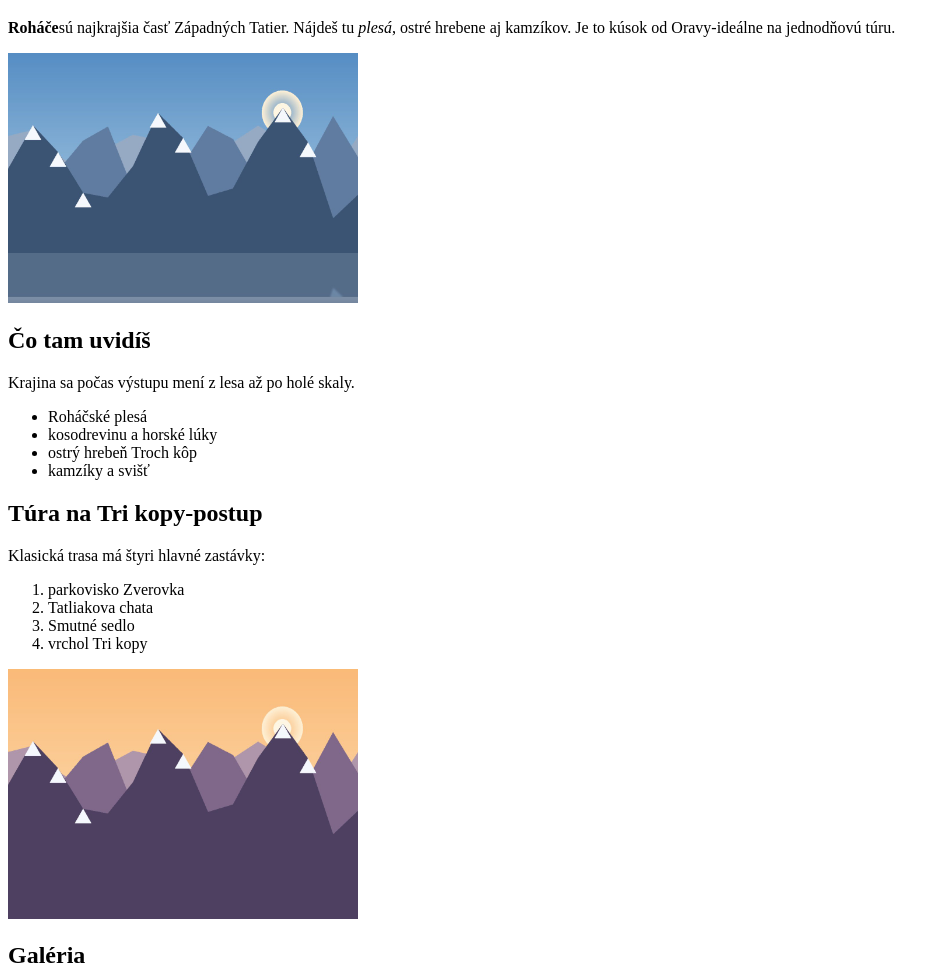
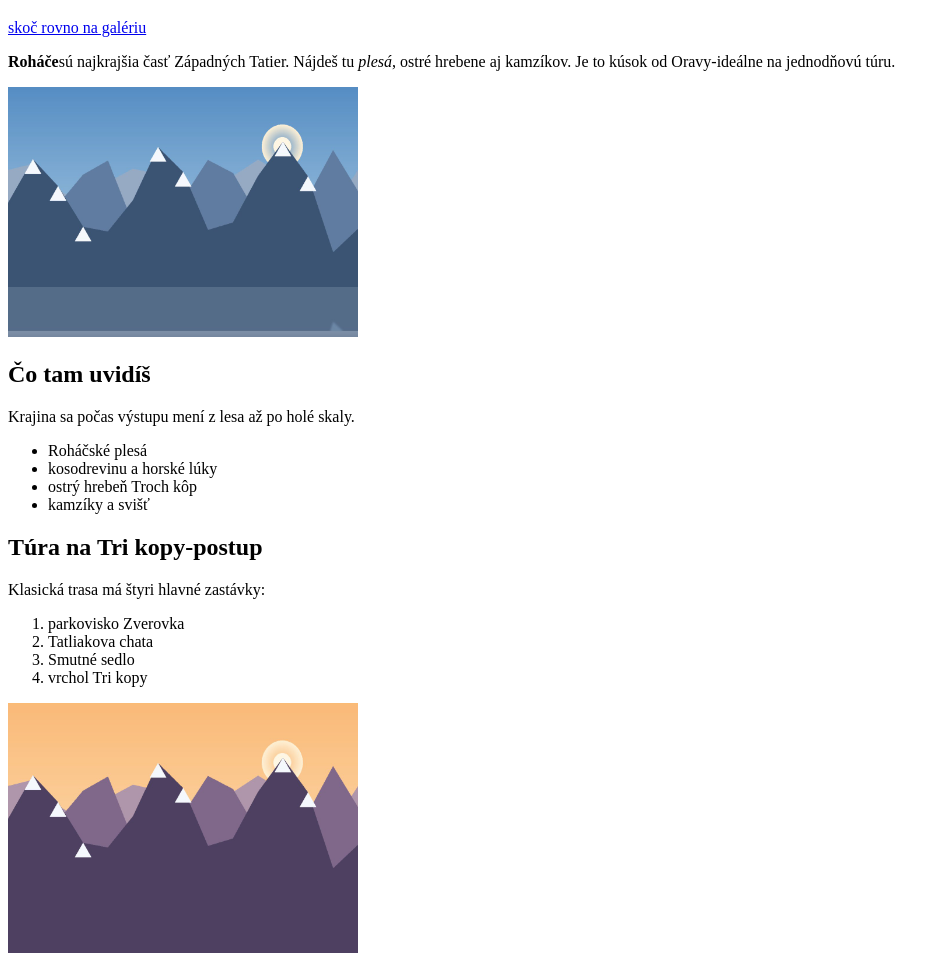
Before and after one commit to Jan460/SS_PRX_IIC, a plain HTML site: page 04_tema/mini-projekt.html in a window 1280 px wide. Shown: the part 61-1034 px from the top of the page, without its empty margins (0-950 px from the left). Drawn offline with Linux system fonts and the light colour scheme.

Commit message:
Add files via upload

```diff
--- a/04_tema/mini-projekt.html
+++ b/04_tema/mini-projekt.html
@@ -7,6 +7,7 @@
 </head>
 <body>
     <h1>Roháče-Západné Tatry</h1>
+    <a href="#galeria"> skoč rovno na galériu</a>
     <p><b>Roháče</b>sú najkrajšia časť Západných Tatier. Nájdeš tu <i>plesá</i>, ostré hrebene aj kamzíkov. Je to kúsok od Oravy-ideálne na jednodňovú túru.</p>
     <img src="obrazky/rohace-plesa.jpg"
          width="350" height="250">
@@ -28,7 +29,7 @@
     </ol>
     <img src="obrazky/rohace-hreben.jpg"
          width="350" height="250">
-    <h2>Galéria</h2>
+    <h2 id="galeria">Galéria</h2>
     <img src="obrazky/rohace-dolina (1).jpg"
          width="400" height="300"
          alt="Roháčska dolina na jar, pohľad od plesa.">
```
